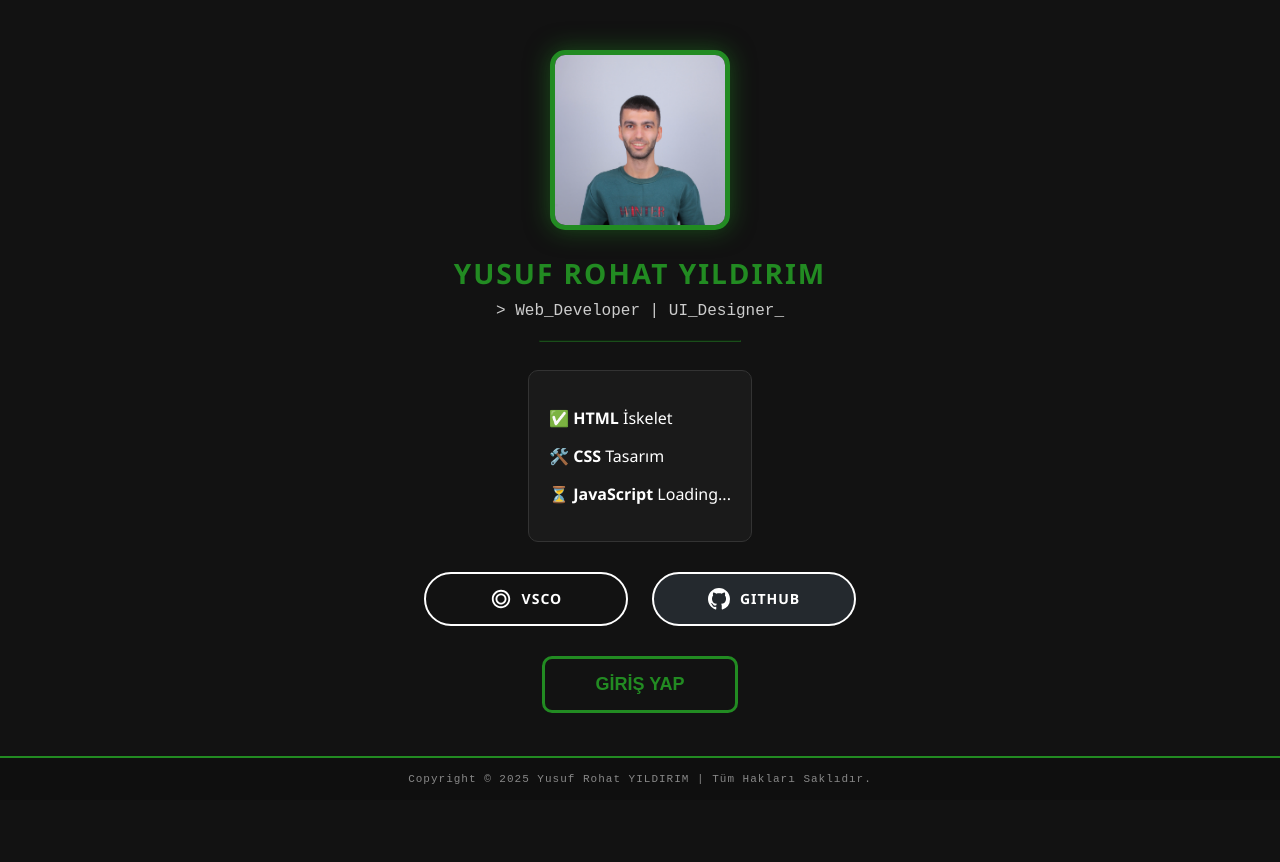
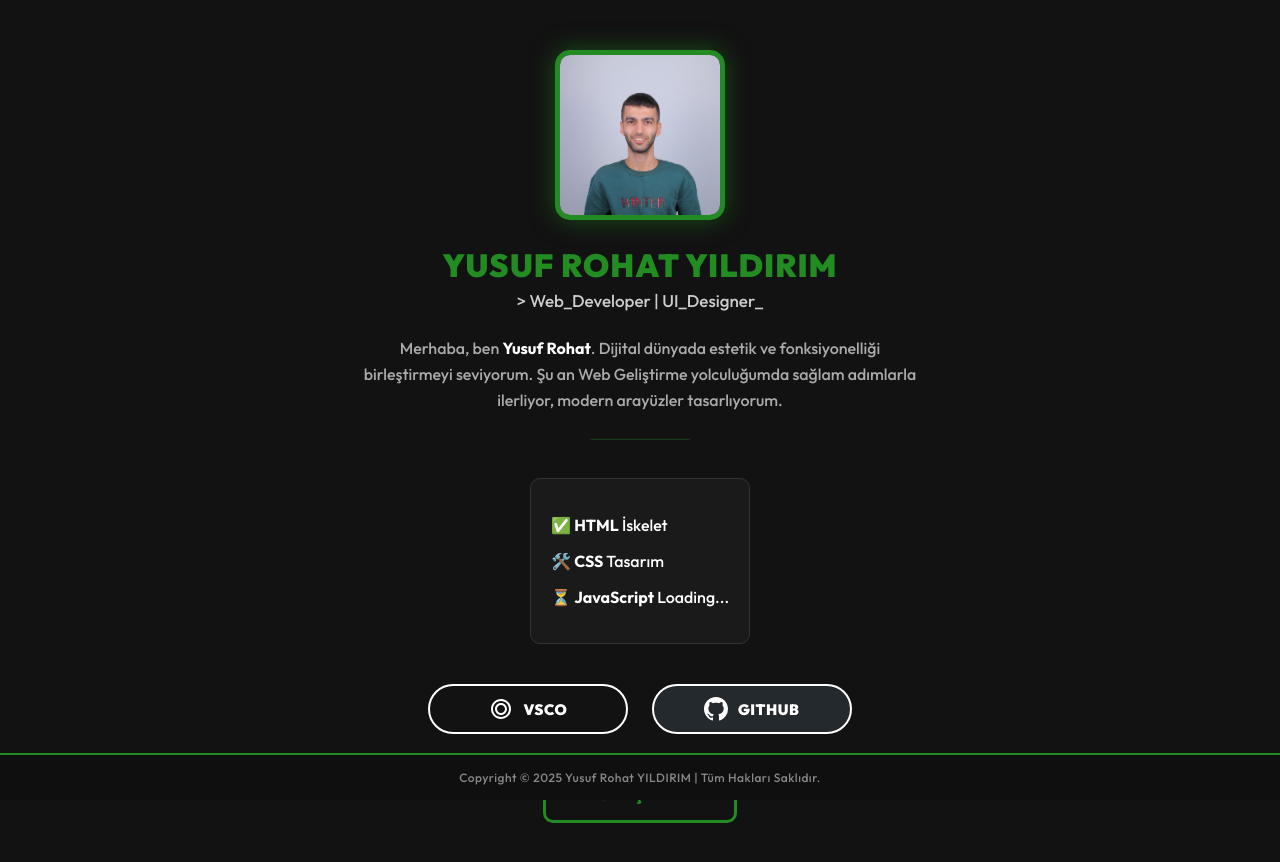
Before and after one commit to yryildirim/yryildirim.github.io, a plain HTML site: page index.html in a window 1280 px wide. Before the commit the page ends 833 px from the top, so only its background shows below. Drawn offline with Linux system fonts and the light colour scheme.

Commit message:
Add files via upload

```diff
--- a/index.html
+++ b/index.html
@@ -13,78 +13,101 @@
     <meta name="viewport" content="width=device-width, initial-scale=1.0">
     <title>Yusuf Rohat - Profil</title>
 
+    <link rel="preconnect" href="https://fonts.googleapis.com">
+    <link rel="preconnect" href="https://fonts.gstatic.com" crossorigin>
+    <link href="https://fonts.googleapis.com/css2?family=Outfit:wght@300;500;700;900&display=swap" rel="stylesheet">
+
     <style>
-        /* --- SAYFA AYARLARI --- */
+        /* --- GENEL AYARLAR --- */
+        * { box-sizing: border-box; }
+
         body {
             background-color: #121212;
             color: #ffffff;
-            font-family: 'Segoe UI', Tahoma, Geneva, Verdana, sans-serif;
+
+            /* YENİ FONT BURADA AKTİF EDİLDİ */
+            font-family: 'Outfit', sans-serif;
+
             text-align: center;
             margin: 0;
             padding-top: 50px;
             padding-bottom: 120px;
-
-            /* METİN SEÇİMİNİ ENGELLEME (Kopyalama Koruması) */
             user-select: none;
             -webkit-user-select: none;
         }
 
-        /* --- PROFİL RESMİ (Sürükleme Engelli) --- */
+        /* --- FOTOĞRAF --- */
         img {
             width: 170px; height: 170px; object-fit: cover; border-radius: 15px;
             border: 5px solid #228B22; box-shadow: 0 0 25px rgba(34, 139, 34, 0.5);
-            transition: all 0.4s ease;
-            pointer-events: none; /* Resim sürüklenemez */
+            transition: all 0.4s ease; pointer-events: none;
         }
         img:hover {
             transform: scale(1.05); border-color: white; box-shadow: 0 0 40px rgba(34, 139, 34, 0.8);
         }
 
-        /* --- YAZILAR --- */
-        h1 { color: #228B22; text-transform: uppercase; letter-spacing: 2px; margin-bottom: 10px; font-size: 28px; }
-        .unvan { color: #cccccc; font-family: monospace; font-size: 16px; }
+        /* --- BAŞLIKLAR --- */
+        h1 {
+            color: #228B22;
+            text-transform: uppercase;
+            letter-spacing: 1px; /* Outfit zaten geniş, spacing'i biraz kıstık */
+            margin-bottom: 5px;
+            font-size: 32px; /* Font güzel olduğu için biraz büyüttük */
+            font-weight: 800; /* Ekstra Kalın (Dolgunluk için) */
+        }
+        .unvan {
+            color: #cccccc;
+            font-size: 17px; margin-bottom: 25px;
+            font-weight: 500; /* Biraz daha tok dursun */
+        }
+
+        /* --- HAKKIMDA KUTUSU --- */
+        .hakkimda-kutusu {
+            max-width: 600px;
+            margin: 0 auto;
+            padding: 0 20px;
+            line-height: 1.6;
+            color: #aaaaaa;
+            font-size: 16px;
+            font-weight: 400;
+        }
+        .hakkimda-kutusu b {
+            color: white; font-weight: 700;
+        }
 
         /* --- KUTU --- */
         .Hedef-kutusu {
              border: 1px solid #333; display: inline-block; padding: 20px; border-radius: 10px;
-             background-color: #1a1a1a; margin: 20px auto; text-align: left; max-width: 90%;
+             background-color: #1a1a1a; margin: 30px auto; text-align: left; max-width: 90%;
         }
 
-        /* --- BUTON GENEL AYARLARI (EŞİTLENMİŞ) --- */
+        /* --- BUTONLAR --- */
         .buton-genel {
             display: inline-flex; align-items: center; justify-content: center; gap: 10px;
             width: 200px; height: 50px; text-decoration: none; border-radius: 50px;
-            font-weight: 900; letter-spacing: 1px; font-size: 14px; transition: all 0.3s ease;
+            font-weight: 800; /* Buton yazıları artık daha kalın ve tok */
+            letter-spacing: 0.5px; font-size: 15px; transition: all 0.3s ease;
             margin: 10px; color: white; border: 2px solid white; background-color: transparent;
+            font-family: 'Outfit', sans-serif; /* Butonlara da işledik */
         }
-        .buton-genel svg { width: 22px; height: 22px; fill: currentColor; }
+        .buton-genel svg { width: 24px; height: 24px; fill: currentColor; } /* İkonları azıcık daha büyüttüm */
 
-        /* --- 1. VSCO BUTONU --- */
-        .vsco-tarz:hover {
-            background-color: white; color: black;
-            box-shadow: 0 0 25px rgba(255, 255, 255, 0.6); transform: translateY(-3px);
-        }
+        .vsco-tarz:hover { background-color: white; color: black; box-shadow: 0 0 25px rgba(255, 255, 255, 0.6); transform: translateY(-3px); }
+        .github-tarz { background-color: #24292e; border: 2px solid white; }
+        .github-tarz:hover { background-color: white; color: #24292e; box-shadow: 0 0 25px rgba(255, 255, 255, 0.5); transform: translateY(-3px); }
 
-        /* --- 2. GITHUB BUTONU (Siyah) --- */
-        .github-tarz { background-color: #24292e; border: 2px solid white; }
-        .github-tarz:hover {
-            background-color: white; color: #24292e;
-            box-shadow: 0 0 25px rgba(255, 255, 255, 0.5); transform: translateY(-3px);
-        }
-
-        /* --- GİRİŞ BUTONU --- */
         button {
             background-color: transparent; color: #228B22; border: 3px solid #228B22;
-            padding: 15px 50px; font-size: 18px; font-weight: bold; cursor: pointer;
+            padding: 15px 50px; font-size: 18px; font-weight: 800; cursor: pointer;
             border-radius: 10px; transition: all 0.3s ease; margin-top: 20px; display: inline-block;
+            font-family: 'Outfit', sans-serif;
         }
         button:hover { background-color: #228B22; color: white; box-shadow: 0 0 30px #228B22; }
 
-        /* --- ALT İMZA --- */
         .alt-imza {
             position: fixed; left: 0; bottom: 0; width: 100%; background-color: #0f0f0f;
             border-top: 2px solid #228B22; color: #888; padding: 15px 0;
-            font-size: 11px; font-family: monospace; letter-spacing: 1px; z-index: 9999;
+            font-size: 12px; font-weight: 500; letter-spacing: 0.5px; z-index: 9999;
         }
 
         @media (max-width: 600px) {
@@ -93,35 +116,38 @@
         }
     </style>
 </head>
-
 <body oncontextmenu="return false;">
 
     <img src="ben.jpg" alt="Fotoğraf">
+
     <h1>Yusuf Rohat YILDIRIM</h1>
     <div class="unvan"> > Web_Developer | UI_Designer_ </div>
-    <hr style="width: 200px; border-color: #228B22; opacity: 0.5; margin-top: 20px;">
+
+    <div class="hakkimda-kutusu">
+        Merhaba, ben <b>Yusuf Rohat</b>. Dijital dünyada estetik ve fonksiyonelliği birleştirmeyi seviyorum.
+        Şu an Web Geliştirme yolculuğumda sağlam adımlarla ilerliyor, modern arayüzler tasarlıyorum.
+    </div>
+
+    <hr style="width: 100px; border-color: #228B22; opacity: 0.3; margin-top: 25px;">
 
     <div class="Hedef-kutusu">
-        <p>✅ <b>HTML</b> İskelet</p> <p>🛠️ <b>CSS</b> Tasarım</p> <p>⏳ <b>JavaScript</b> Loading...</p>
+        <p>✅ <b>HTML</b> İskelet</p>
+        <p>🛠️ <b>CSS</b> Tasarım</p>
+        <p>⏳ <b>JavaScript</b> Loading...</p>
     </div>
     <br>
 
     <a href="https://vsco.co/yusufyildiriim/gallery" target="_blank" class="buton-genel vsco-tarz">
-        <svg xmlns="http://www.w3.org/2000/svg" viewBox="0 0 24 24">
-            <path d="M12 2C6.48 2 2 6.48 2 12s4.48 10 10 10 10-4.48 10-10S17.52 2 12 2zm0 18c-4.41 0-8-3.59-8-8s3.59-8 8-8 8 3.59 8 8-3.59 8-8 8zm0-14c-3.31 0-6 2.69-6 6s2.69 6 6 6 6-2.69 6-6-2.69-6-6-6zm0 10c-2.21 0-4-1.79-4-4s1.79-4 4-4 4 1.79 4 4-1.79 4-4 4z"/>
-        </svg>
+        <svg xmlns="http://www.w3.org/2000/svg" viewBox="0 0 24 24"><path d="M12 2C6.48 2 2 6.48 2 12s4.48 10 10 10 10-4.48 10-10S17.52 2 12 2zm0 18c-4.41 0-8-3.59-8-8s3.59-8 8-8 8 3.59 8 8-3.59 8-8 8zm0-14c-3.31 0-6 2.69-6 6s2.69 6 6 6 6-2.69 6-6-2.69-6-6-6zm0 10c-2.21 0-4-1.79-4-4s1.79-4 4-4 4 1.79 4 4-1.79 4-4 4z"/></svg>
         VSCO
     </a>
 
     <a href="https://github.com/yryildirim" target="_blank" class="buton-genel github-tarz">
-        <svg viewBox="0 0 16 16" xmlns="http://www.w3.org/2000/svg">
-            <path d="M8 0C3.58 0 0 3.58 0 8c0 3.54 2.29 6.53 5.47 7.59.4.07.55-.17.55-.38 0-.19-.01-.82-.01-1.49-2.01.37-2.53-.49-2.69-.94-.09-.23-.48-.94-.82-1.13-.28-.15-.68-.52-.01-.53.63-.01 1.08.58 1.23.82.72 1.21 1.87.87 2.33.66.07-.52.28-.87.51-1.07-1.78-.2-3.64-.89-3.64-3.95 0-.87.31-1.59.82-2.15-.08-.2-.36-1.02.08-2.12 0 0 .67-.21 2.2.82.64-.18 1.32-.27 2-.27.68 0 1.36.09 2 .27 1.53-1.04 2.2-.82 2.2-.82.44 1.1.16 1.92.08 2.12.51.56.82 1.27.82 2.15 0 3.07-1.87 3.75-3.65 3.95.29.25.54.73.54 1.48 0 1.07-.01 1.93-.01 2.2 0 .21.15.46.55.38A8.013 8.013 0 0016 8c0-4.42-3.58-8-8-8z"/>
-        </svg>
+        <svg viewBox="0 0 16 16" xmlns="http://www.w3.org/2000/svg"><path d="M8 0C3.58 0 0 3.58 0 8c0 3.54 2.29 6.53 5.47 7.59.4.07.55-.17.55-.38 0-.19-.01-.82-.01-1.49-2.01.37-2.53-.49-2.69-.94-.09-.23-.48-.94-.82-1.13-.28-.15-.68-.52-.01-.53.63-.01 1.08.58 1.23.82.72 1.21 1.87.87 2.33.66.07-.52.28-.87.51-1.07-1.78-.2-3.64-.89-3.64-3.95 0-.87.31-1.59.82-2.15-.08-.2-.36-1.02.08-2.12 0 0 .67-.21 2.2.82.64-.18 1.32-.27 2-.27.68 0 1.36.09 2 .27 1.53-1.04 2.2-.82 2.2-.82.44 1.1.16 1.92.08 2.12.51.56.82 1.27.82 2.15 0 3.07-1.87 3.75-3.65 3.95.29.25.54.73.54 1.48 0 1.07-.01 1.93-.01 2.2 0 .21.15.46.55.38A8.013 8.013 0 0016 8c0-4.42-3.58-8-8-8z"/></svg>
         GITHUB
     </a>
 
     <br>
-
     <button onclick="alert('Hoş geldin!')">GİRİŞ YAP</button>
 
     <div class="alt-imza">
@@ -131,14 +157,8 @@
     <script>
         document.addEventListener('contextmenu', event => event.preventDefault());
         document.onkeydown = function(e) {
-            // F12, Ctrl+U, Ctrl+Shift+I gibi kısayolları engeller
-            if(e.keyCode == 123) { return false; }
-            if(e.ctrlKey && e.shiftKey && e.keyCode == 'I'.charCodeAt(0)) { return false; }
-            if(e.ctrlKey && e.shiftKey && e.keyCode == 'C'.charCodeAt(0)) { return false; }
-            if(e.ctrlKey && e.shiftKey && e.keyCode == 'J'.charCodeAt(0)) { return false; }
-            if(e.ctrlKey && e.keyCode == 'U'.charCodeAt(0)) { return false; }
+            if(e.keyCode == 123 || (e.ctrlKey && e.shiftKey && (e.keyCode == 'I'.charCodeAt(0) || e.keyCode == 'C'.charCodeAt(0) || e.keyCode == 'J'.charCodeAt(0))) || (e.ctrlKey && e.keyCode == 'U'.charCodeAt(0))) { return false; }
         }
     </script>
-
 </body>
 </html>
```
